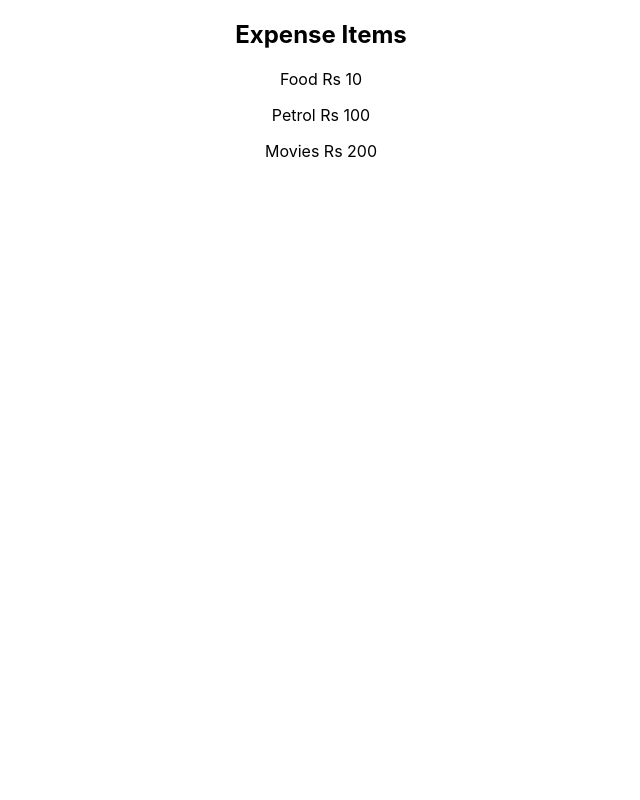
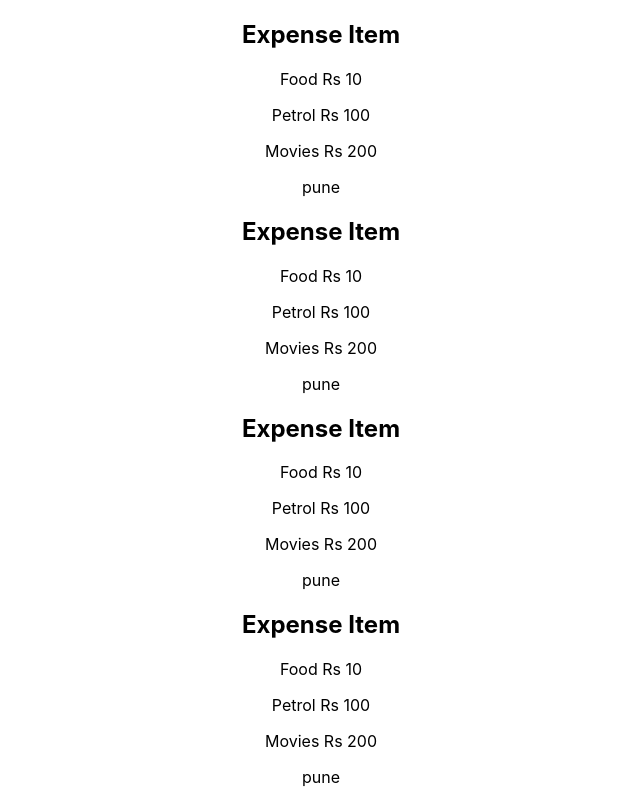
Before and after one commit to Hrushi1509/Expense-Tracker---React, a React (Create React App) app: page / in a window 1280 px wide. Shown: the top 800 px of the page, without its empty margins (319-959 px from the left). Built offline with nearby package versions, Linux system fonts and the light colour scheme.

Commit message:
loop and props

```diff
--- a/src/App.js
+++ b/src/App.js
@@ -3,9 +3,15 @@ import './App.css';
 import ExpenseItem from './components/ExpenseItem';
 
 function App() {
+  const LocationOfExpenditure = "pune"
+  const expenseItems = [];
+  for(let i=0; i<100;i++){
+    expenseItems.push(<ExpenseItem LocationOfExpenditure={LocationOfExpenditure}/>)
+  }
   return (
     <div className="App">
-        <ExpenseItem/>
+        <ExpenseItem LocationOfExpenditure={LocationOfExpenditure}/>
+        <div>{expenseItems}</div>
     </div>
   );
 }
--- a/src/components/ExpenseItem.js
+++ b/src/components/ExpenseItem.js
@@ -1,12 +1,13 @@
 import React from 'react'
 
-const ExpenseItem = () => {
+const ExpenseItem = (props) => {
   return (
     <>
-        <h2>Expense Items</h2>
+        <h2>Expense Item</h2>
         <p>Food Rs 10</p>
         <p>Petrol Rs 100</p>
         <p>Movies Rs 200</p>
+        <div>{props.LocationOfExpenditure}</div>
     </>
   )
 }
```
